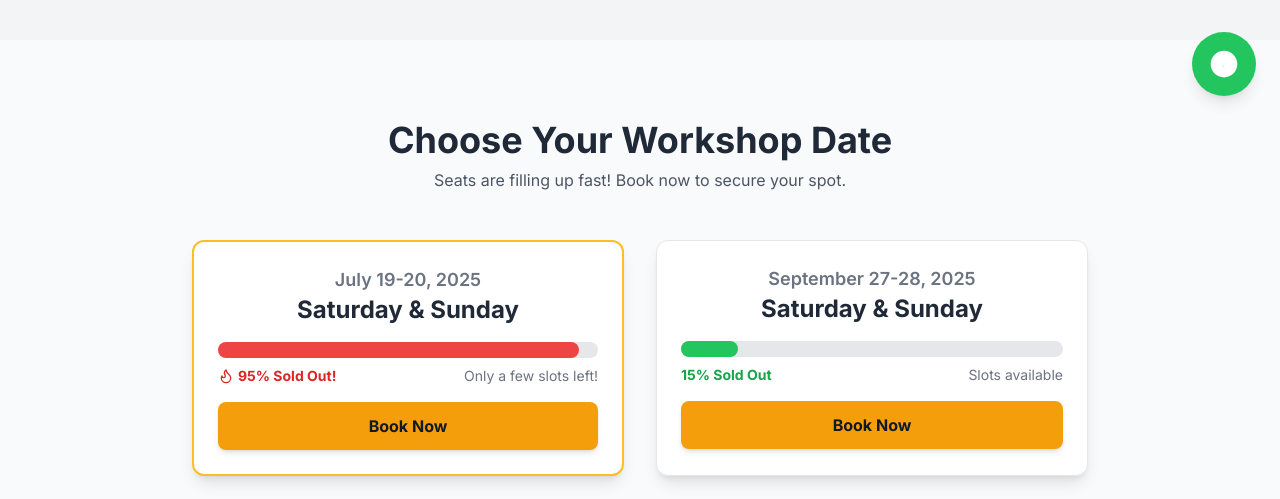
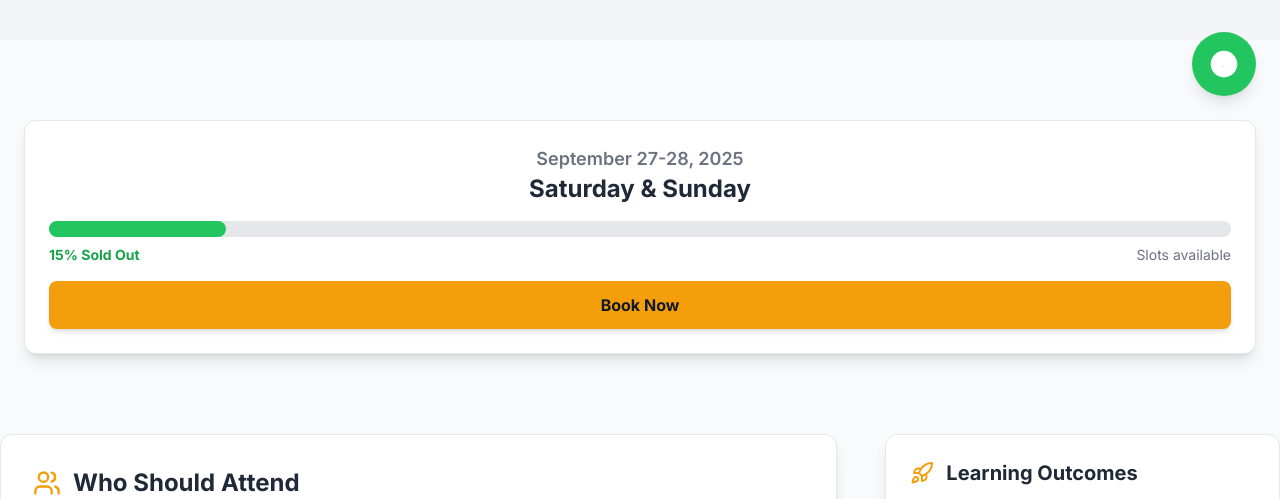
Before and after one commit to jeleowWMsdtseru/vibe-coding-landing-page, a plain HTML site: page index.html in a window 1280 px wide. Shown: the part 680-1179 px from the top of the page. Drawn offline with nearby package versions, Linux system fonts and the light colour scheme; grey boxes are pictures that could not be loaded.

Commit message:
Update index.html

```diff
--- a/index.html
+++ b/index.html
@@ -143,34 +143,9 @@
     <div class="container mx-auto px-6 py-12 md:py-20">
 
       <!-- Dates Section -->
-      <section id="dates" class="mb-16">
-        <div class="text-center mb-12">
-            <h2 class="text-3xl md:text-4xl font-bold text-gray-800">Choose Your Workshop Date</h2>
-            <p class="text-gray-600 mt-2">Seats are filling up fast! Book now to secure your spot.</p>
-        </div>
-        <div class="grid md:grid-cols-2 gap-8 max-w-4xl mx-auto">
-            <!-- Date Card 1: July -->
-            <div class="bg-white p-6 rounded-xl shadow-lg border-2 border-amber-400 transform hover:scale-105 transition-transform duration-300">
-                <div class="text-center">
-                    <p class="text-lg font-semibold text-gray-500">July 19-20, 2025</p>
-                    <p class="font-bold text-2xl text-gray-800 mb-4">Saturday & Sunday</p>
 
-                    <!-- Progress Bar -->
-                    <div class="w-full bg-gray-200 rounded-full h-4 mb-2">
-                        <div class="bg-red-500 h-4 rounded-full" style="width: 95%"></div>
-                    </div>
-                    <div class="flex justify-between items-center text-sm mb-4">
-                        <p class="font-bold text-red-600 flex items-center"><i data-lucide="flame" class="w-4 h-4 mr-1"></i>95% Sold Out!</p>
-                        <p class="text-gray-500">Only a few slots left!</p>
-                    </div>
 
-                    <a href="https://forms.gle/PN7R1p8C5YD6sWABA" target="_blank" rel="noopener noreferrer" class="inline-block w-full bg-amber-500 hover:bg-amber-600 text-gray-900 font-bold py-3 px-6 rounded-lg shadow-md transition-all">
-                        Book Now
-                    </a>
-                </div>
-            </div>
-
-            <!-- Date Card 2: September -->
+            <!-- Date Card 1: September -->
             <div class="bg-white p-6 rounded-xl shadow-lg border border-gray-200 transform hover:scale-105 transition-transform duration-300">
                 <div class="text-center">
                     <p class="text-lg font-semibold text-gray-500">September 27-28, 2025</p>
```
